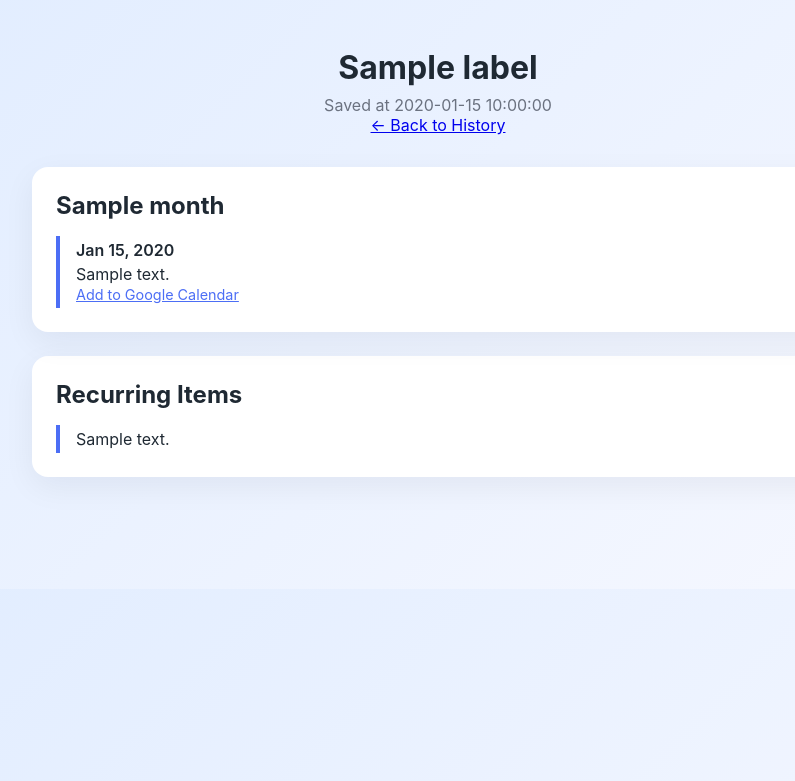
After one commit to Brandon-Xu1/Syllabus-Converter, a Flask app: template templates/history_detail.html in a window 1280 px wide. The commit adds this page. Shown: the top 781 px of the page, without its empty margins (202-997 px from the left). Run offline with Flask 3, Linux system fonts and the light colour scheme; the template is opened without the code that fills it: most values are stand-ins (such as "Sample title", 1, 10 or a date in 2020).

Commit message:
implemented saved history option/page where past entries can be saved

```diff
--- a/app.py
+++ b/app.py
@@ -1,11 +1,12 @@
 from __future__ import annotations
 
-from dateutil import parser as dparser
 import re
 from datetime import datetime, date, timedelta
 from typing import List, Dict, Any
 import json
 import os
+import sqlite3
+import uuid
 from dotenv import load_dotenv
 
 load_dotenv()
@@ -32,6 +33,46 @@ except ModuleNotFoundError:  # pragma: no cover - handled at runtime
 
 app = Flask(__name__)
 app.secret_key = "replace-me"  # simple default; override in production
+
+# --- Persistence (SQLite) ---
+DB_PATH = os.path.join(os.path.dirname(__file__), "syllabus.db")
+
+def _db_conn():
+    return sqlite3.connect(DB_PATH)
+
+def _init_db():
+    with _db_conn() as conn:
+        conn.execute(
+            """
+            CREATE TABLE IF NOT EXISTS saved_entry (
+                id INTEGER PRIMARY KEY AUTOINCREMENT,
+                visitor_id TEXT NOT NULL,
+                created_at TEXT NOT NULL,
+                term_year INTEGER NULL,
+                start_month INTEGER NULL,
+                end_month INTEGER NULL,
+                events_json TEXT NOT NULL,
+                recurring_json TEXT NOT NULL,
+                label TEXT NULL
+            );
+            """
+        )
+        conn.execute("CREATE INDEX IF NOT EXISTS idx_saved_entry_visitor_created ON saved_entry(visitor_id, created_at DESC);")
+
+_init_db()
+
+
+def _get_or_create_visitor_id() -> str:
+    vid = request.cookies.get("visitor_id")
+    if vid and isinstance(vid, str) and len(vid) <= 64:
+        return vid
+    return uuid.uuid4().hex
+
+@app.after_request
+def _ensure_visitor_cookie(resp):
+    if not request.cookies.get("visitor_id"):
+        resp.set_cookie("visitor_id", _get_or_create_visitor_id(), httponly=True, samesite="Lax", max_age=60*60*24*365*2)
+    return resp
 
 # Using ChatGPT for extraction; no heuristic diagnostics needed
 
@@ -63,6 +104,10 @@ def index():
                 print("PDF preview:", text[:300].replace("\n"," "))
                 due_dates = extract_due_dates(text, year)
                 session["ai_status"] = "active"
+                # Remember user parameters for Save Entry
+                session["term_year"] = year
+                session["start_month"] = start_month
+                session["end_month"] = end_month
                 # Split dated and recurring items
                 dated_events, recurring_items = split_events(due_dates)
                 # Store only dated events for ICS usage
@@ -100,6 +145,134 @@ def index():
         use_ai=session.get("use_ai", False),
         ai_status=session.get("ai_status", "off"),
     )
+
+
+@app.route("/save-entry", methods=["POST"])
+def save_entry():
+    stored = session.get("events")
+    recurring = session.get("recurring")
+    if not stored and not recurring:
+        flash("Nothing to save yet. Upload and extract first.", "warning")
+        return redirect(url_for("index"))
+
+    visitor_id = _get_or_create_visitor_id()
+    label = (request.form.get("label") or "").strip() or None
+    term_year = session.get("term_year")
+    start_month = session.get("start_month")
+    end_month = session.get("end_month")
+
+    events_json = json.dumps(stored or [])
+    recurring_json = json.dumps(recurring or [])
+
+    with _db_conn() as conn:
+        cur = conn.execute(
+            """
+            INSERT INTO saved_entry (visitor_id, created_at, term_year, start_month, end_month, events_json, recurring_json, label)
+            VALUES (?, ?, ?, ?, ?, ?, ?, ?)
+            """,
+            (
+                visitor_id,
+                datetime.utcnow().isoformat(timespec="seconds") + "Z",
+                term_year,
+                start_month,
+                end_month,
+                events_json,
+                recurring_json,
+                label,
+            ),
+        )
+        entry_id = cur.lastrowid
+
+    flash("Entry saved.", "info")
+    resp = redirect(url_for("history"))
+    # Ensure cookie is set on redirect
+    if not request.cookies.get("visitor_id"):
+        resp.set_cookie("visitor_id", visitor_id, httponly=True, samesite="Lax", max_age=60*60*24*365*2)
+    return resp
+
+
+@app.route("/history")
+def history():
+    visitor_id = _get_or_create_visitor_id()
+    with _db_conn() as conn:
+        rows = conn.execute(
+            "SELECT id, created_at, term_year, start_month, end_month, events_json, label FROM saved_entry WHERE visitor_id=? ORDER BY created_at DESC",
+            (visitor_id,),
+        ).fetchall()
+
+    entries = []
+    for (eid, created_at, term_year, sm, em, events_json, label) in rows:
+        try:
+            count = len(json.loads(events_json or "[]"))
+        except Exception:
+            count = 0
+        entries.append({
+            "id": eid,
+            "created_at": created_at,
+            "term_year": term_year,
+            "start_month": sm,
+            "end_month": em,
+            "label": label or "",
+            "count": count,
+        })
+
+    return render_template("history.html", entries=entries)
+
+
+@app.route("/history/<int:entry_id>")
+def history_detail(entry_id: int):
+    visitor_id = _get_or_create_visitor_id()
+    with _db_conn() as conn:
+        row = conn.execute(
+            "SELECT id, visitor_id, created_at, term_year, start_month, end_month, events_json, recurring_json, label FROM saved_entry WHERE id=?",
+            (entry_id,),
+        ).fetchone()
+    if not row or row[1] != visitor_id:
+        flash("Entry not found.", "error")
+        return redirect(url_for("history"))
+
+    _, _, created_at, term_year, sm, em, events_json, recurring_json, label = row
+    try:
+        raw_events = json.loads(events_json or "[]")
+    except Exception:
+        raw_events = []
+    try:
+        recurring_items = json.loads(recurring_json or "[]")
+    except Exception:
+        recurring_items = []
+
+    # Rehydrate dated events to datetime and add calendar links
+    dated_events = []
+    for item in raw_events:
+        try:
+            dt = datetime.fromisoformat(item["date"]).replace(tzinfo=None)
+            dated_events.append({"date": dt, "description": item["description"]})
+        except Exception:
+            continue
+
+    events_with_links = add_calendar_links(dated_events)
+    grouped = group_events_by_month(events_with_links)
+
+    return render_template(
+        "history_detail.html",
+        label=label or "",
+        created_at=created_at,
+        grouped_events=grouped,
+        recurring_items=recurring_items,
+    )
+
+
+@app.route("/delete-entry/<int:entry_id>", methods=["POST"])
+def delete_entry(entry_id: int):
+    visitor_id = _get_or_create_visitor_id()
+    with _db_conn() as conn:
+        row = conn.execute("SELECT visitor_id FROM saved_entry WHERE id=?", (entry_id,)).fetchone()
+        if not row or row[0] != visitor_id:
+            flash("Entry not found.", "error")
+            return redirect(url_for("history"))
+        conn.execute("DELETE FROM saved_entry WHERE id=?", (entry_id,))
+    flash("Entry deleted.", "info")
+    return redirect(url_for("history"))
 
 
 @app.route("/download-ics", methods=["POST"])
--- /dev/null
+++ b/templates/history_detail.html
@@ -0,0 +1,52 @@
+<!doctype html>
+<html lang="en">
+<head>
+  <meta charset="utf-8">
+  <meta name="viewport" content="width=device-width, initial-scale=1">
+  <title>Entry • MySyllabus</title>
+  <link rel="stylesheet" href="{{ url_for('static', filename='style.css') }}">
+</head>
+<body>
+  <main class="container">
+    <header>
+      <h1>{{ label or 'Saved Entry' }}</h1>
+      <p>Saved at {{ created_at }}</p>
+      <p><a href="{{ url_for('history') }}">← Back to History</a></p>
+    </header>
+
+    {% if grouped_events %}
+      <section class="calendar">
+        {% for month, events in grouped_events.items() %}
+          <article class="month-block">
+            <h2>{{ month }}</h2>
+            <ul>
+              {% for event in events %}
+                <li>
+                  <div class="date">{{ event.date.strftime('%b %d, %Y') }}</div>
+                  <div class="details">
+                    <p>{{ event.description }}</p>
+                    <a href="{{ event.google_link }}" target="_blank" rel="noopener">Add to Google Calendar</a>
+                  </div>
+                </li>
+              {% endfor %}
+            </ul>
+          </article>
+        {% endfor %}
+      </section>
+    {% else %}
+      <p>No dated events.</p>
+    {% endif %}
+
+    {% if recurring_items %}
+      <section class="month-block" style="margin-top:1.5rem;">
+        <h2>Recurring Items</h2>
+        <ul>
+          {% for item in recurring_items %}
+            <li><div class="details"><p>{{ item.description if item.description else item }}</p></li>
+          {% endfor %}
+        </ul>
+      </section>
+    {% endif %}
+  </main>
+</body>
+</html>
--- a/templates/index.html
+++ b/templates/index.html
@@ -11,6 +11,7 @@
         <header>
             <h1>MySyllabus</h1>
             <p>Upload a PDF or text file and we will pull out the due dates for you.</p>
+            <p><a href="{{ url_for('history') }}">View History</a></p>
         </header>
         {% if error %}
             <div class="alert alert-error">{{ error }}</div>
@@ -84,6 +85,10 @@
                 <form action="{{ url_for('download_ics') }}" method="post">
                     <button type="submit">Download ICS</button>
                 </form>
+                <form action="{{ url_for('save_entry') }}" method="post">
+                    <input type="text" name="label" placeholder="Optional label" style="margin-right:.5rem" />
+                    <button type="submit">Save Entry</button>
+                </form>
             </section>
             <section class="calendar">
                 {% for month, events in grouped_events.items() %}
```
Also changed, not shown: templates/history.html (added, +64 -0 lines), syllabus.db (added).
